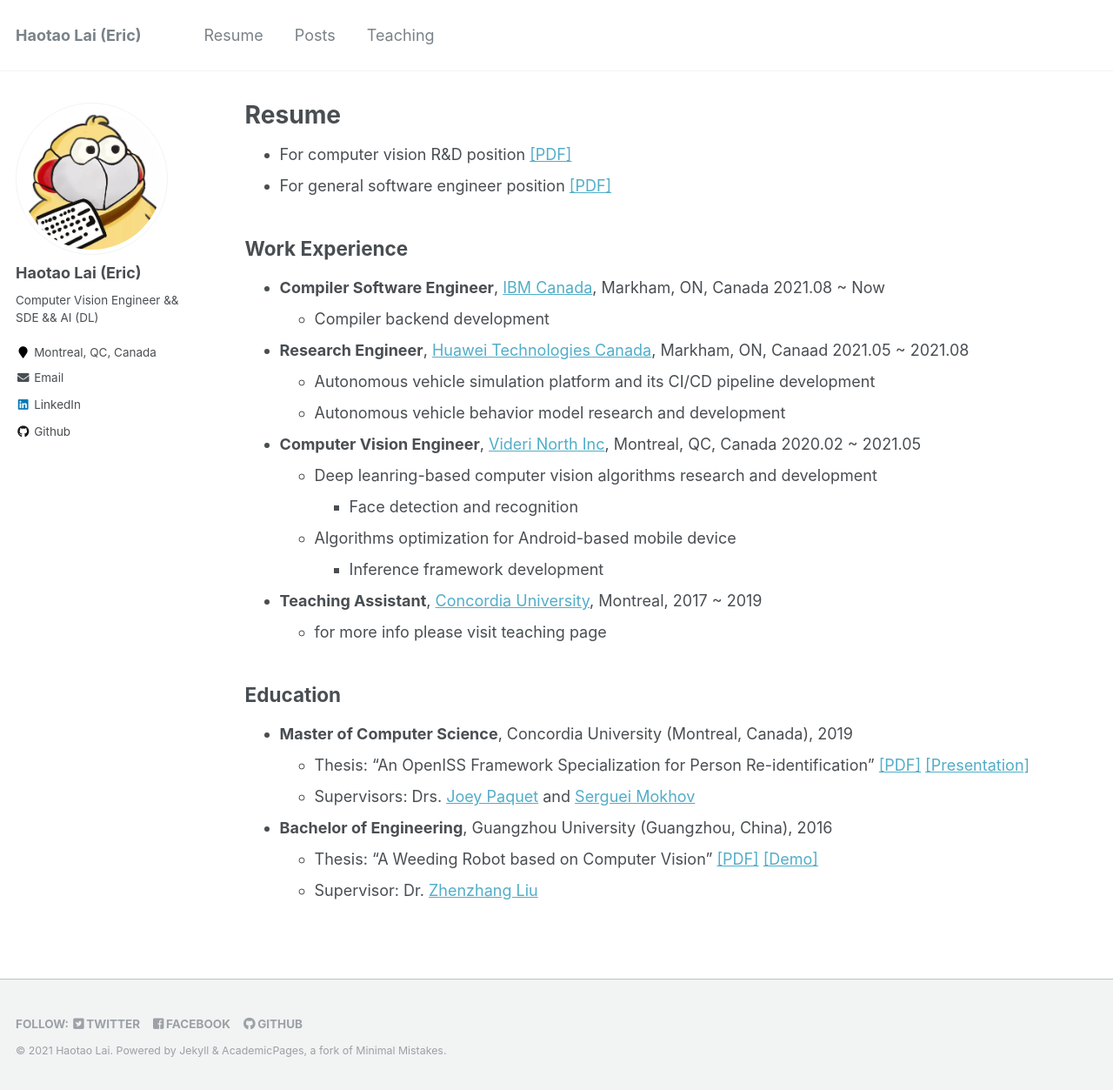
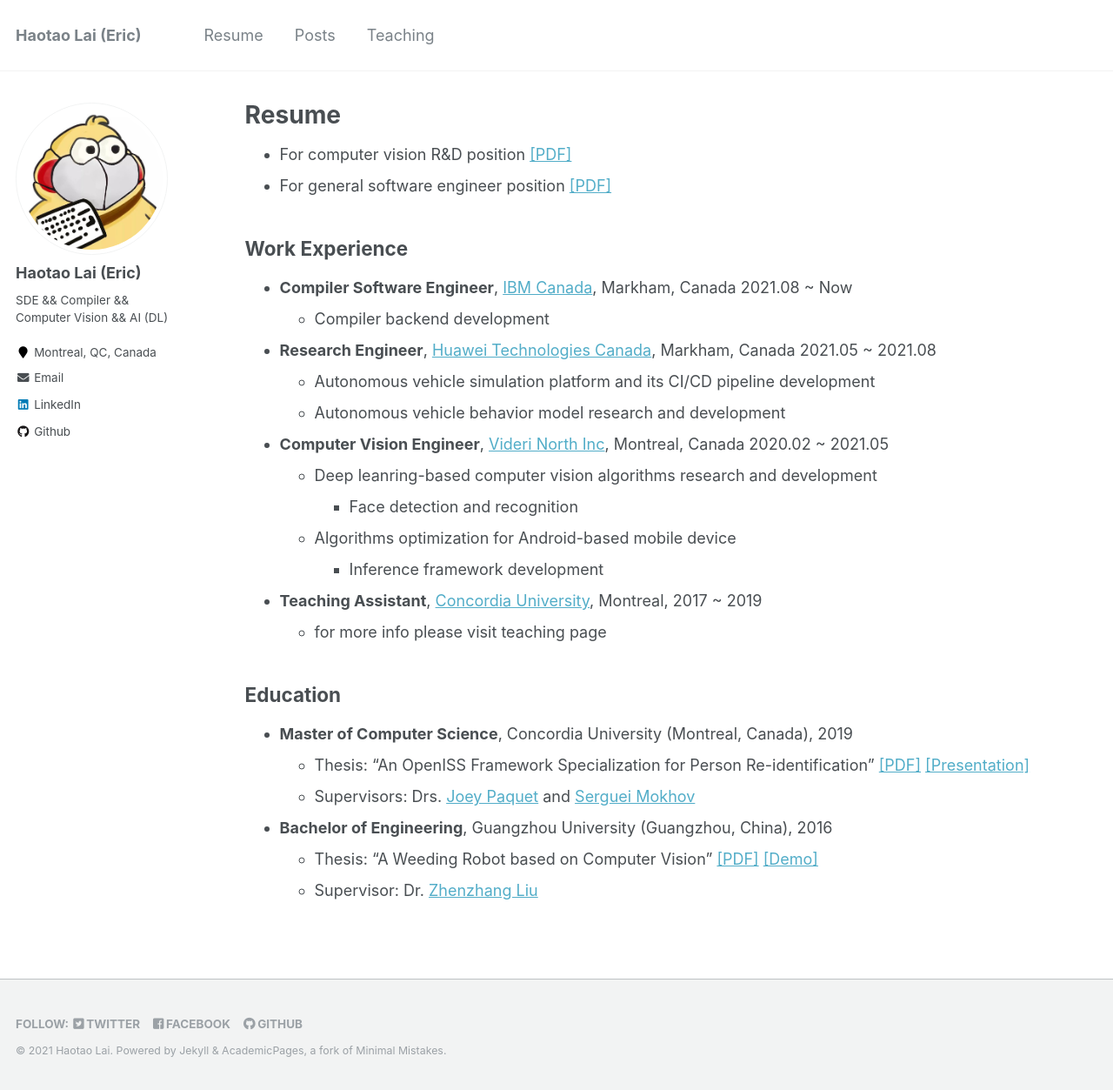
Before and after one commit to laihaotao/laihaotao.github.io, a Jekyll site: the page built from _pages/cv.md, in a window 1280 px wide and 1253 px high. Shown: the whole window at 87% size. Built offline with Jekyll 4.4.1, drawn with Linux system fonts in a browser that asks for light colours.

Commit message:
Fix typo

```diff
--- a/_config.yml
+++ b/_config.yml
@@ -82,7 +82,7 @@
 author:
   name             : "Haotao Lai (Eric)"
   avatar           : "profile.png"
-  bio              : "Computer Vision Engineer && SDE && AI (DL)"
+  bio              : "SDE && Compiler && Computer Vision && AI (DL)"
   location         : "Montreal, QC, Canada"
   employer         :
   pubmed           :  # "https://www.ncbi.nlm.nih.gov/pubmed/?term=john+snow"
--- a/_pages/cv.md
+++ b/_pages/cv.md
@@ -17,18 +17,18 @@
 
 - **Compiler Software Engineer**,
   [IBM Canada](https://www.ibm.com/ca-en),
-  Markham, ON, Canada 2021.08 ~ Now
+  Markham, Canada 2021.08 ~ Now
   - Compiler backend development
 
 - **Research Engineer**,
   [Huawei Technologies Canada](https://www.huawei.com/ca/),
-  Markham, ON, Canaad 2021.05 ~ 2021.08
+  Markham, Canada 2021.05 ~ 2021.08
   - Autonomous vehicle simulation platform and its CI/CD pipeline development
   - Autonomous vehicle behavior model research and development
 
 - **Computer Vision Engineer**,
   [Videri North Inc](https://www.linkedin.com/company/videri/?originalSubdomain=ca),
-  Montreal, QC, Canada 2020.02 ~ 2021.05
+  Montreal, Canada 2020.02 ~ 2021.05
   - Deep leanring-based computer vision algorithms research and development
     - Face detection and recognition
   - Algorithms optimization for Android-based mobile device
```
